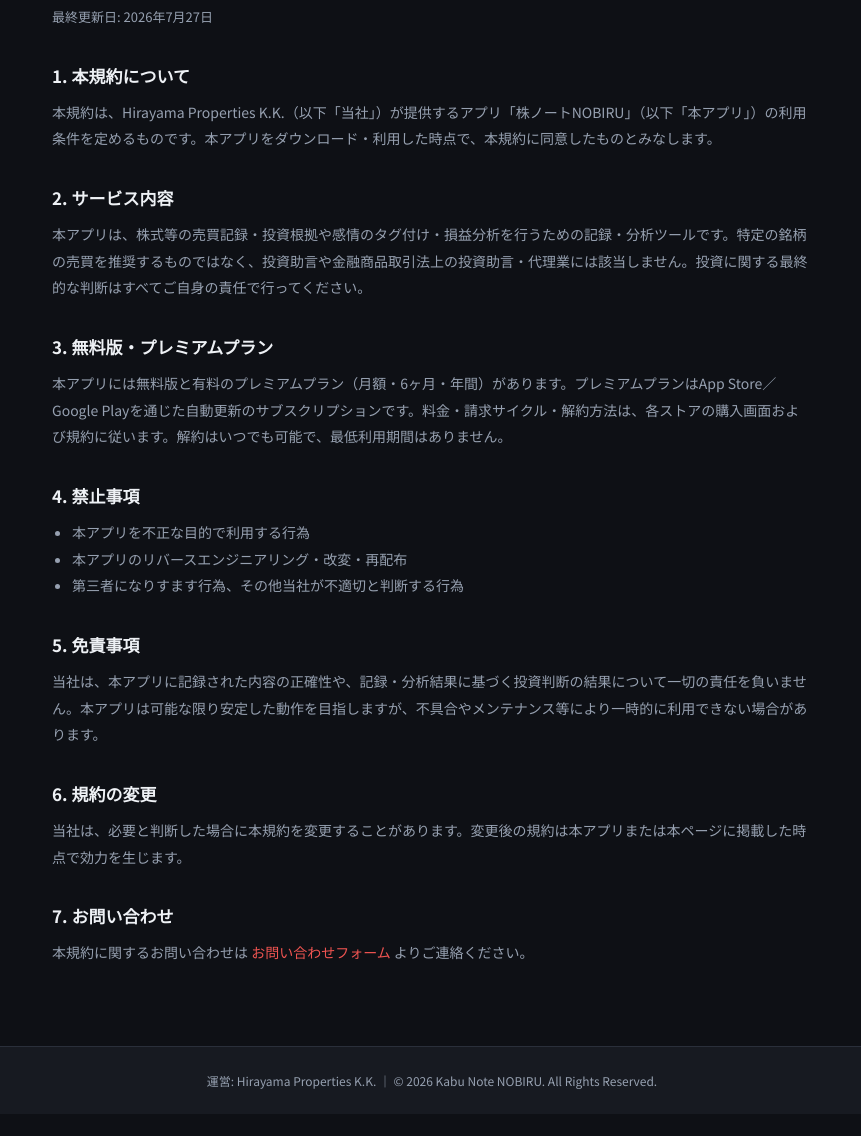
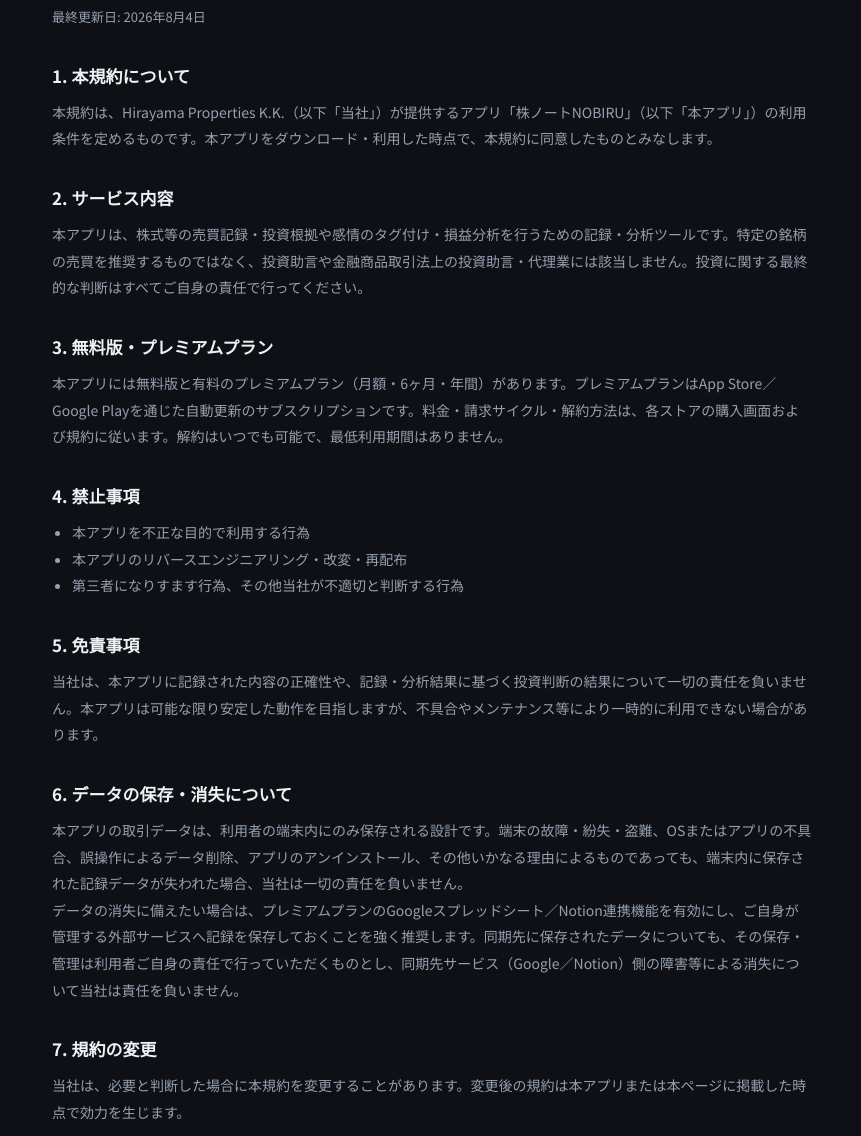
Before and after one commit to hirayama-properties/kabunote-nobiru, a plain HTML site: page terms.html in a window 1280 px wide. Shown: the part 164-1300 px from the top of the page, without its empty margins (208-1069 px from the left). Before the commit the page ends 1278 px from the top, so only its background shows below. Drawn offline with Linux system fonts and the light colour scheme.

Commit message:
Add data loss disclaimer to terms of service
Clarify that trade data lives only on-device, the company bears no
responsibility for loss from device failure/uninstall/etc, and
recommend enabling the premium Google Sheets/Notion sync to guard
against it.

```diff
--- a/terms.html
+++ b/terms.html
@@ -45,7 +45,7 @@ footer{padding:24px 20px;background:var(--bg-light-alt);border-top:1px solid var
 
 <main>
   <h1>利用規約</h1>
-  <p class="updated">最終更新日: 2026年7月27日</p>
+  <p class="updated">最終更新日: 2026年8月4日</p>
 
   <h2>1. 本規約について</h2>
   <p>本規約は、Hirayama Properties K.K.（以下「当社」）が提供するアプリ「株ノートNOBIRU」（以下「本アプリ」）の利用条件を定めるものです。本アプリをダウンロード・利用した時点で、本規約に同意したものとみなします。</p>
@@ -66,10 +66,14 @@ footer{padding:24px 20px;background:var(--bg-light-alt);border-top:1px solid var
   <h2>5. 免責事項</h2>
   <p>当社は、本アプリに記録された内容の正確性や、記録・分析結果に基づく投資判断の結果について一切の責任を負いません。本アプリは可能な限り安定した動作を目指しますが、不具合やメンテナンス等により一時的に利用できない場合があります。</p>
 
-  <h2>6. 規約の変更</h2>
+  <h2>6. データの保存・消失について</h2>
+  <p>本アプリの取引データは、利用者の端末内にのみ保存される設計です。端末の故障・紛失・盗難、OSまたはアプリの不具合、誤操作によるデータ削除、アプリのアンインストール、その他いかなる理由によるものであっても、端末内に保存された記録データが失われた場合、当社は一切の責任を負いません。</p>
+  <p>データの消失に備えたい場合は、プレミアムプランのGoogleスプレッドシート／Notion連携機能を有効にし、ご自身が管理する外部サービスへ記録を保存しておくことを強く推奨します。同期先に保存されたデータについても、その保存・管理は利用者ご自身の責任で行っていただくものとし、同期先サービス（Google／Notion）側の障害等による消失について当社は責任を負いません。</p>
+
+  <h2>7. 規約の変更</h2>
   <p>当社は、必要と判断した場合に本規約を変更することがあります。変更後の規約は本アプリまたは本ページに掲載した時点で効力を生じます。</p>
 
-  <h2>7. お問い合わせ</h2>
+  <h2>8. お問い合わせ</h2>
   <p>本規約に関するお問い合わせは <a href="https://forms.gle/hMUBPNSnyNJoErft9" target="_blank" rel="noopener">お問い合わせフォーム</a> よりご連絡ください。</p>
 </main>
 
```
